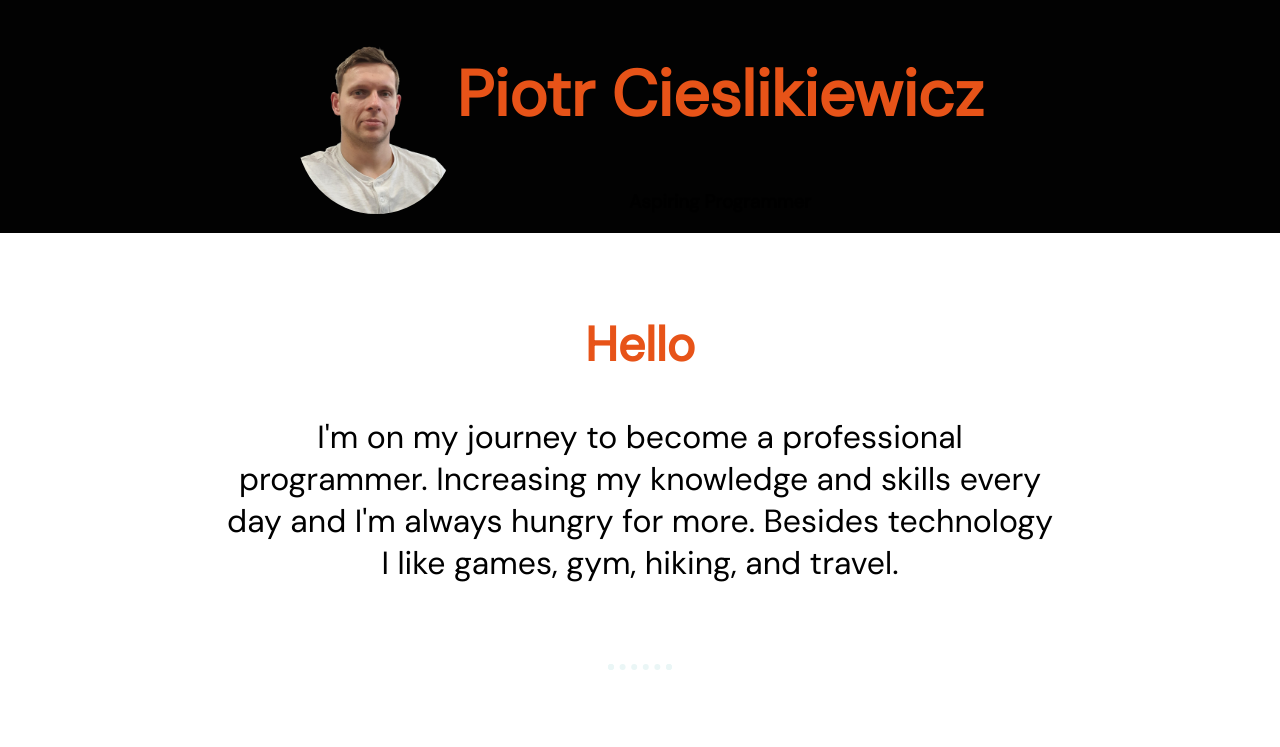
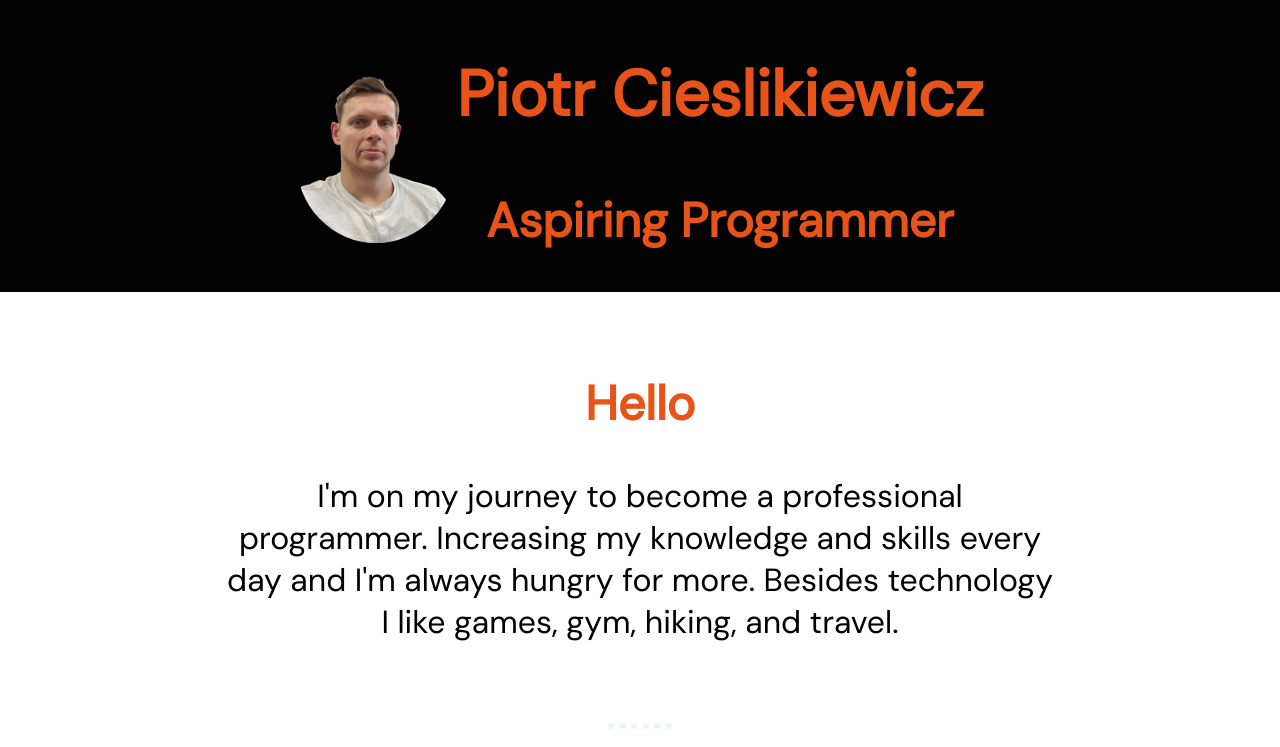
Before and after one commit to Cieslik85/MeetMe, a plain HTML site: page index.html in a window 1280 px wide. Shown: the top 747 px of the page. Drawn offline with Linux system fonts and the light colour scheme.

Commit message:
Update index.html
Changed "Aspiring Programmer" from h3 to h2

```diff
--- a/index.html
+++ b/index.html
@@ -17,7 +17,7 @@
         </div>
         <div>
           <h1>Piotr Cieslikiewicz </h1>
-          <h3>Aspiring Programmer</h3>
+          <h2>Aspiring Programmer</h2>
 
         </div>
       </div>
```
